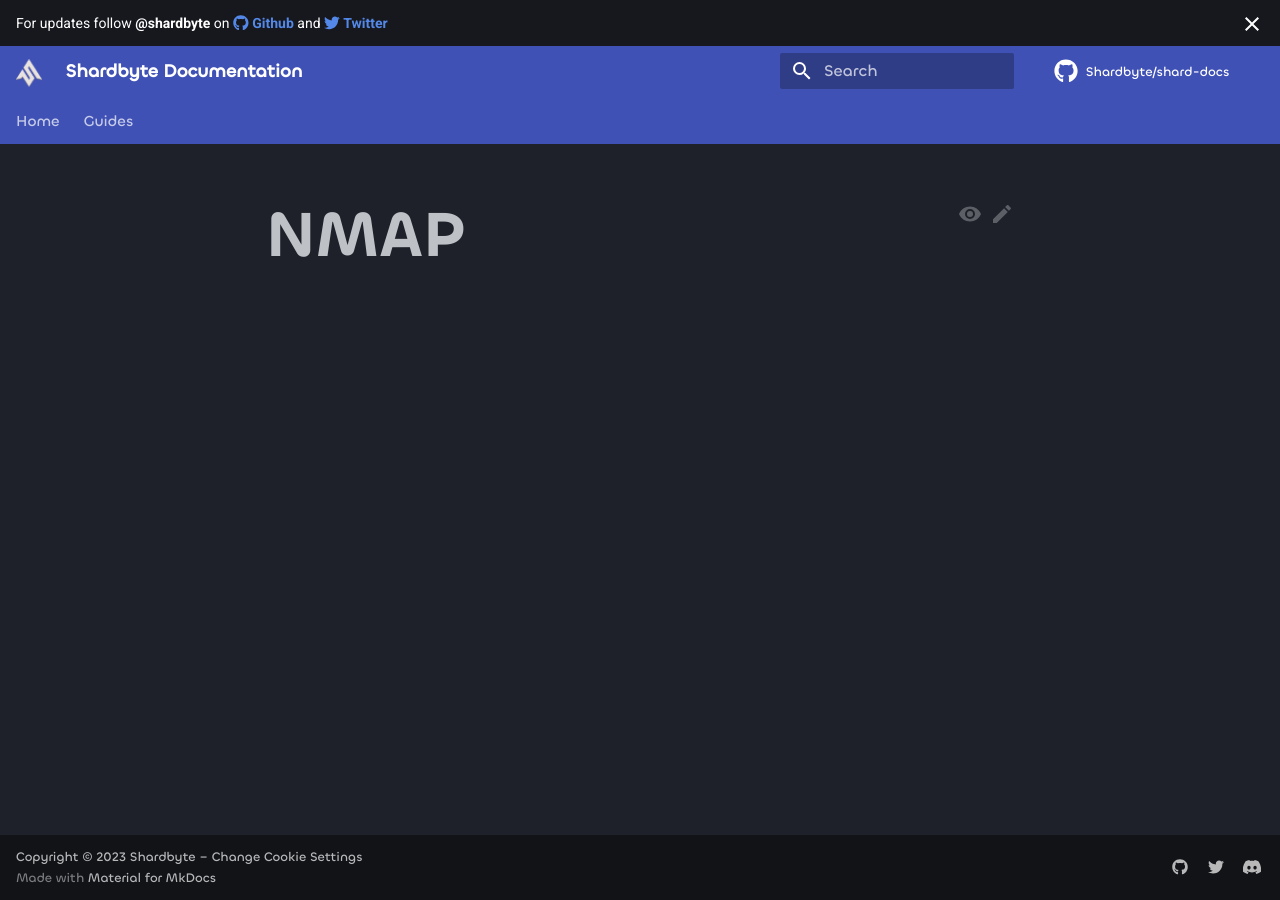
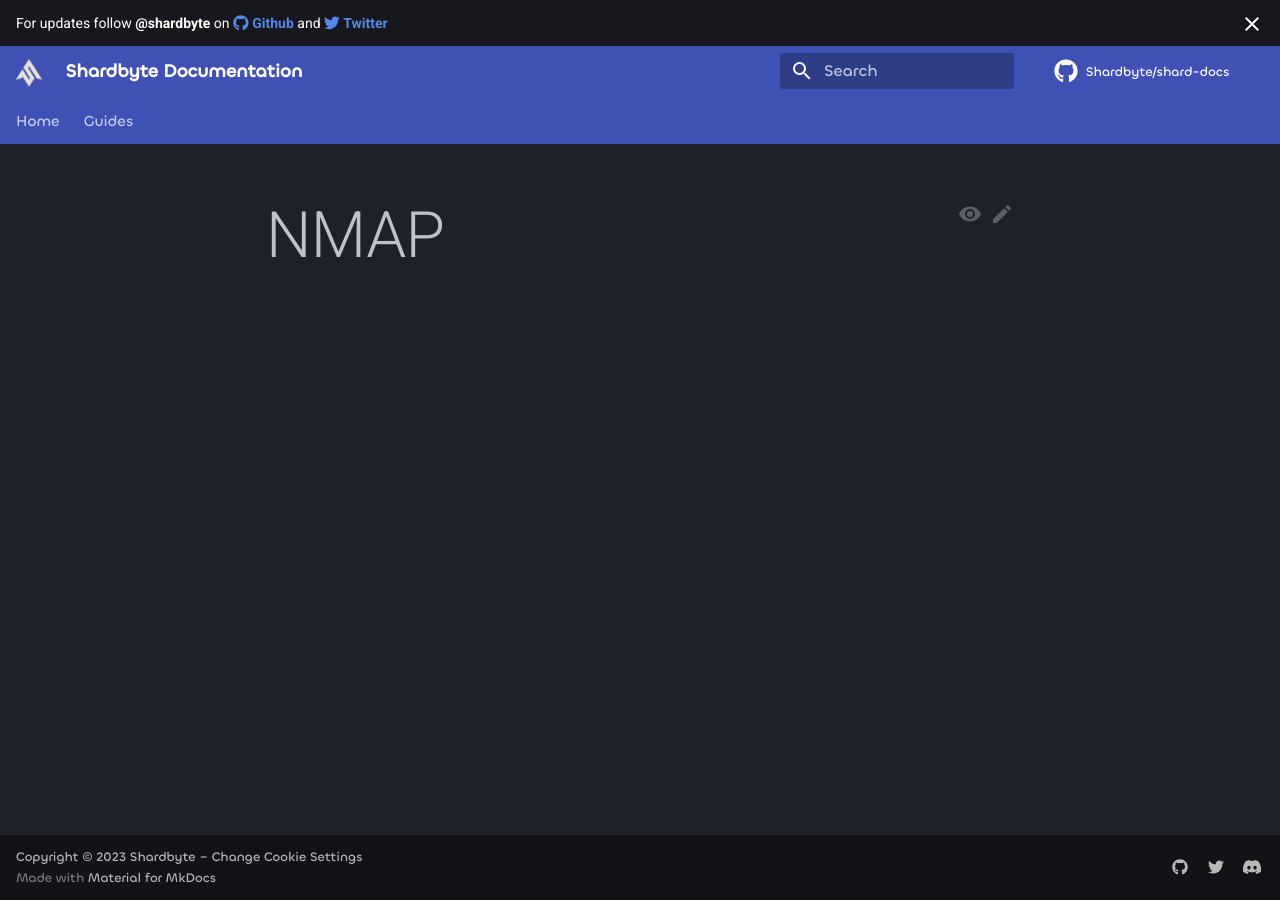
Before and after one commit to Shardbyte/shard-docs, an MkDocs documentation site: the page built from docs/tools/linux/tool-nmap.md, in a window 1280 px wide. Built offline with MkDocs 1.6.1 and Material for MkDocs 9.7.7, drawn with Linux system fonts in a browser that asks for light colours; plug-ins that fetch from the network failed and are left out; comment, search, counter and statistics services are not loaded.

Commit message:
consent font css

```diff
--- a/docs/mkdocs/overrides/css/extra.css
+++ b/docs/mkdocs/overrides/css/extra.css
@@ -14,14 +14,12 @@
 
 /* Increase header size */
 .md-typeset h1 {
-  font-family: 'Chillax-Semibold';
   color:var(--md-default-fg-color--light);
   font-size:4em;
   line-height:1.3;
   margin:0 0 -0.25em
 }
 .md-typeset h1 {
-  font-family: 'Chillax-Semibold';
   color:var(--md-default-fg-color--dark);
   font-size:4em;
   line-height:1.3;
@@ -113,6 +111,11 @@ a.md-button.md-button:hover {
   font-family: 'Chillax-Medium';
 }
 
+.md-consent__form h2 {
+  font-family: 'Chillax-Medium';
+  padding: 0;
+}
+
 .md-consent__controls {
   font-family: 'Chillax-Semibold';
 }
```
